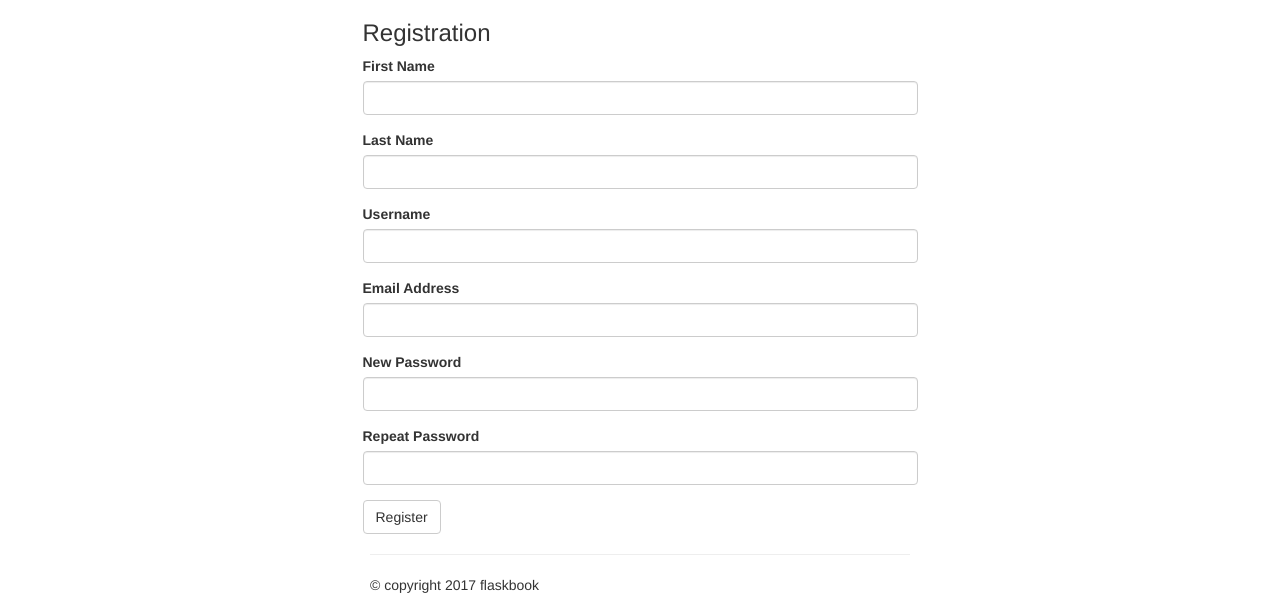
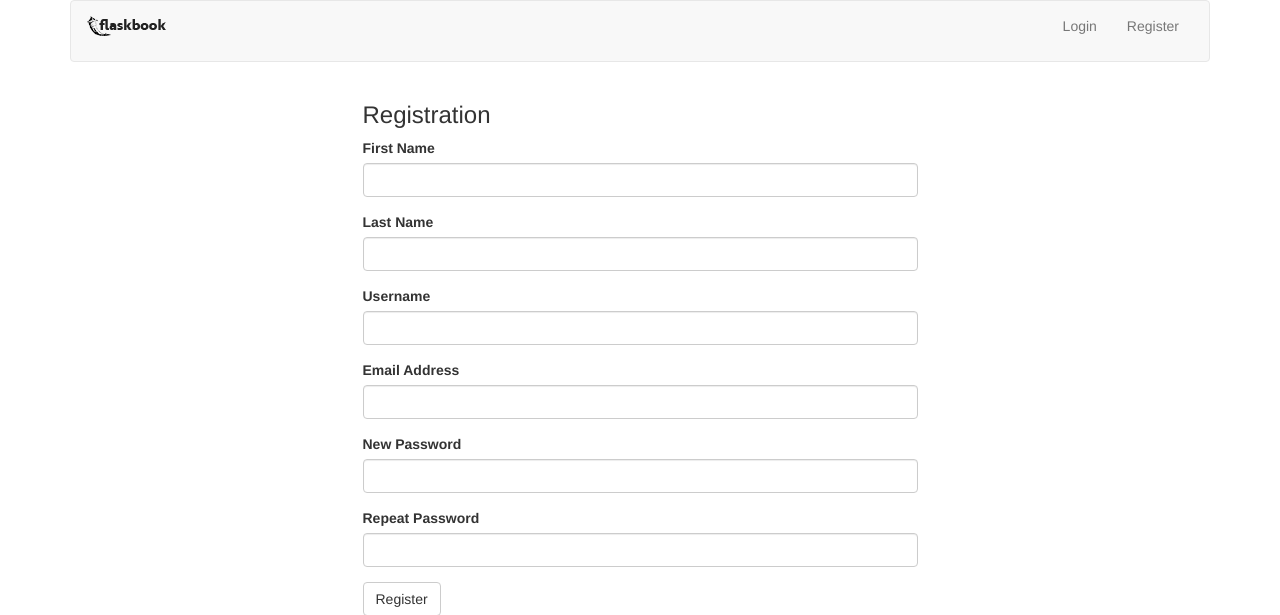
Before and after one commit to peefer66/flaskbook, a Flask app: page /register in a window 1280 px wide. Shown: the top 615 px of the page. Run offline with Flask 2, Linux system fonts and the light colour scheme; some libraries are stand-ins or nearby versions.

Commit message:
lecture 15

```diff
--- /dev/null
+++ b/templates/navbar.html
@@ -0,0 +1,28 @@
+<nav class="navbar navbar-default">
+    <div class="container-fluid">
+        <div class="navbar-header">
+            <a class="navbar-brand" href="#">
+                <img alt="flaskbook logo" width="82" height="20" src="{{ url_for('static', filename='assets/flaskbook-logo-sm.png') }}">
+            </a>
+        </div>
+        <div class="collapse navbar-collapse" id="bs-example-navbar-collapse-1">
+            <ul class="nav navbar-nav navbar-right">
+                {% if session.username %}
+                <li>
+                    <p class="navbar-text">Welcome, <a href="#" class="navbar-link">{{ session.username }}</a></p>
+                </li>
+                <li>
+                    <a href="{{ url_for('user_app.logout') }}" class="navbar-link">Logout</a></p>
+                </li>
+                {% else %}
+                <li>
+                    <a href="{{ url_for('user_app.login') }}" class="navbar-link">Login</a></p>
+                </li>
+                <li>
+                    <a href="{{ url_for('user_app.register') }}" class="navbar-link">Register</a></p>
+                </li>
+                {% endif %}
+            </ul>
+        </div>
+    </div>
+</nav>
--- a/templates/user/login.html
+++ b/templates/user/login.html
@@ -3,6 +3,8 @@
 {% block title %}Login{% endblock %}
 
 {% block content %}
+
+{% include 'navbar.html' %}
 
 <div class="row">
 
--- a/templates/user/register.html
+++ b/templates/user/register.html
@@ -3,6 +3,8 @@
 {% block title %}Registration{% endblock %}
 
 {% block content %}
+
+{% include 'navbar.html' %}
 
 <div class="row">
 
--- a/user/views.py
+++ b/user/views.py
@@ -1,4 +1,4 @@
-from flask import Blueprint, render_template, redirect, request, session
+from flask import Blueprint, render_template, redirect, request, session, url_for
 import bcrypt
 
 from user.forms import RegisterForm, LoginForm
@@ -44,6 +44,17 @@ def register():
 def login():
     form = LoginForm()
     error = None
+    # Require a method that if the login page is accwssed from anoher page
+    # say the profile, then a re-direct back to the page of origin will be necessary
+    # this is handled by the 'next' method
+
+    # first check that the method accesing the login page was a GET and that
+    # the GET request contains a next
+    if request.method=='GET' and request.args.get('next'):
+        # store that next in a session so that it can redirect back
+        session['next'] = request.args.get('next')
+
+
     if form.validate_on_submit(): # Valid entry in the form
         #  Examine database to see if the user exists
         #  Find the first occurance because only unique usernames should be
@@ -53,9 +64,20 @@ def login():
         if user:
             #  Check password is correct by comparing the hashed passwords
             if bcrypt.hashpw(form.password.data, user.password)==user.password:
-                #  set the session to the username
-                session['username']=form.username.data
-                return 'User logged in'
+                #  if a next session exists. A next session is created when
+                # the login is accessed from another page
+                if 'next' in session:
+                    # get that session url and store as next
+                    next = session.get('next')
+                    # delete the session[next] so that further redirects will not happen
+                    session.pop('next')
+                    # rediect back to the page of origin
+                    return redirect(next)
+                else:
+                    #  if there was no next
+                    #  set the session to the username and return to user logged in/user
+                    session['username']=form.username.data
+                    return 'User logged in'
             else:
                 user = None
         #  Use 'if not user' here rather than else bc the user may be correct but the password not
@@ -64,3 +86,14 @@ def login():
             error =  'Incorrect username / password'
 
     return render_template('user/login.html', form=form, error=error)
+
+@user_app.route('/logout', methods=('GET', 'POST'))
+def logout():
+    # first delete session
+    session.pop('username')
+    # Redirect using the Blueprint
+    return redirect(url_for('user_app.login'))
+
+@user_app.route('/profile', methods=('GET', 'POST'))
+def profile():
+    return render_template(url_for('user/profile.html'))
```
Also changed, not shown: templates/user/profile.html (added, +18 -0 lines), user/tests.py (+30 -8 lines), static/assets/flaskbook-logo-sm.png (added).
